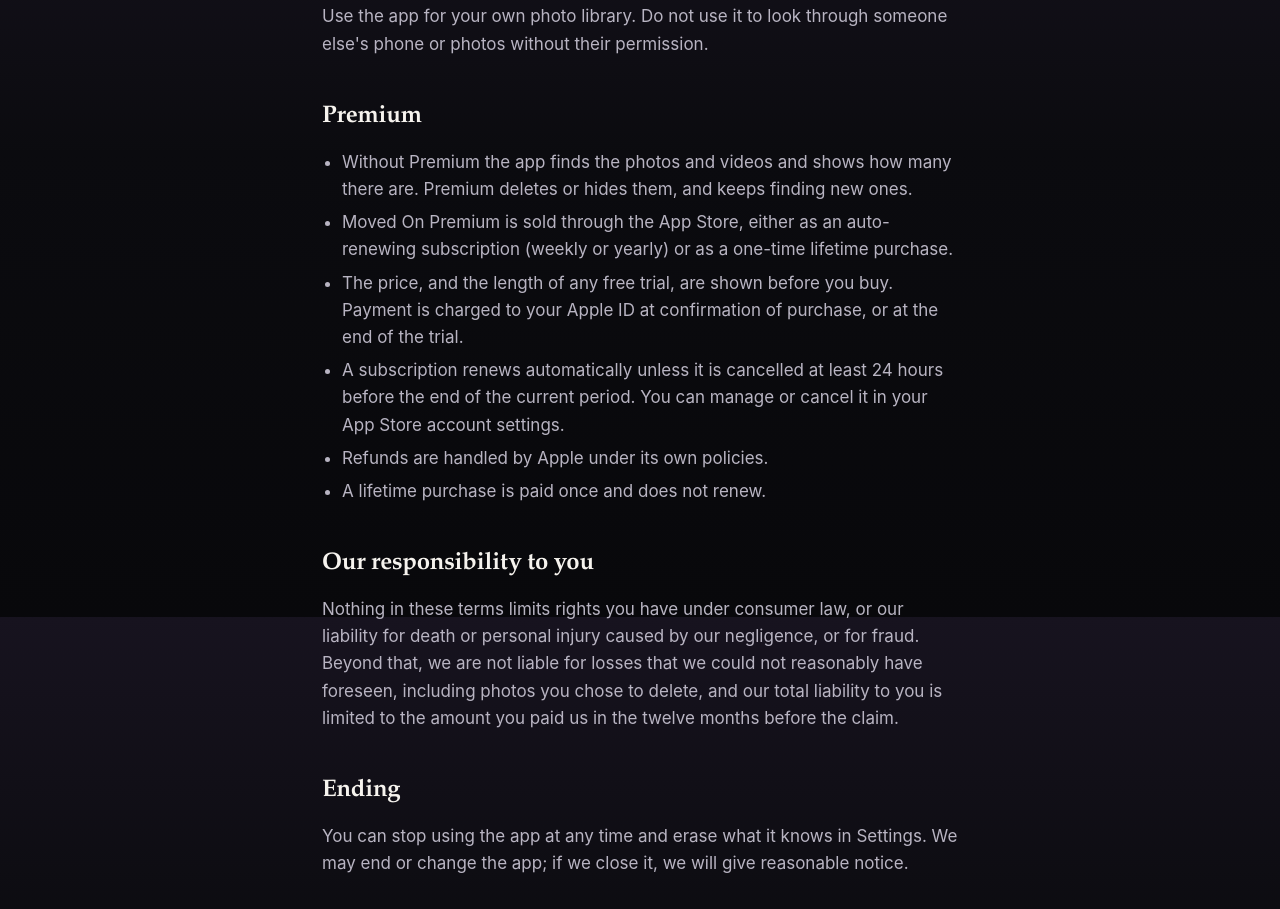
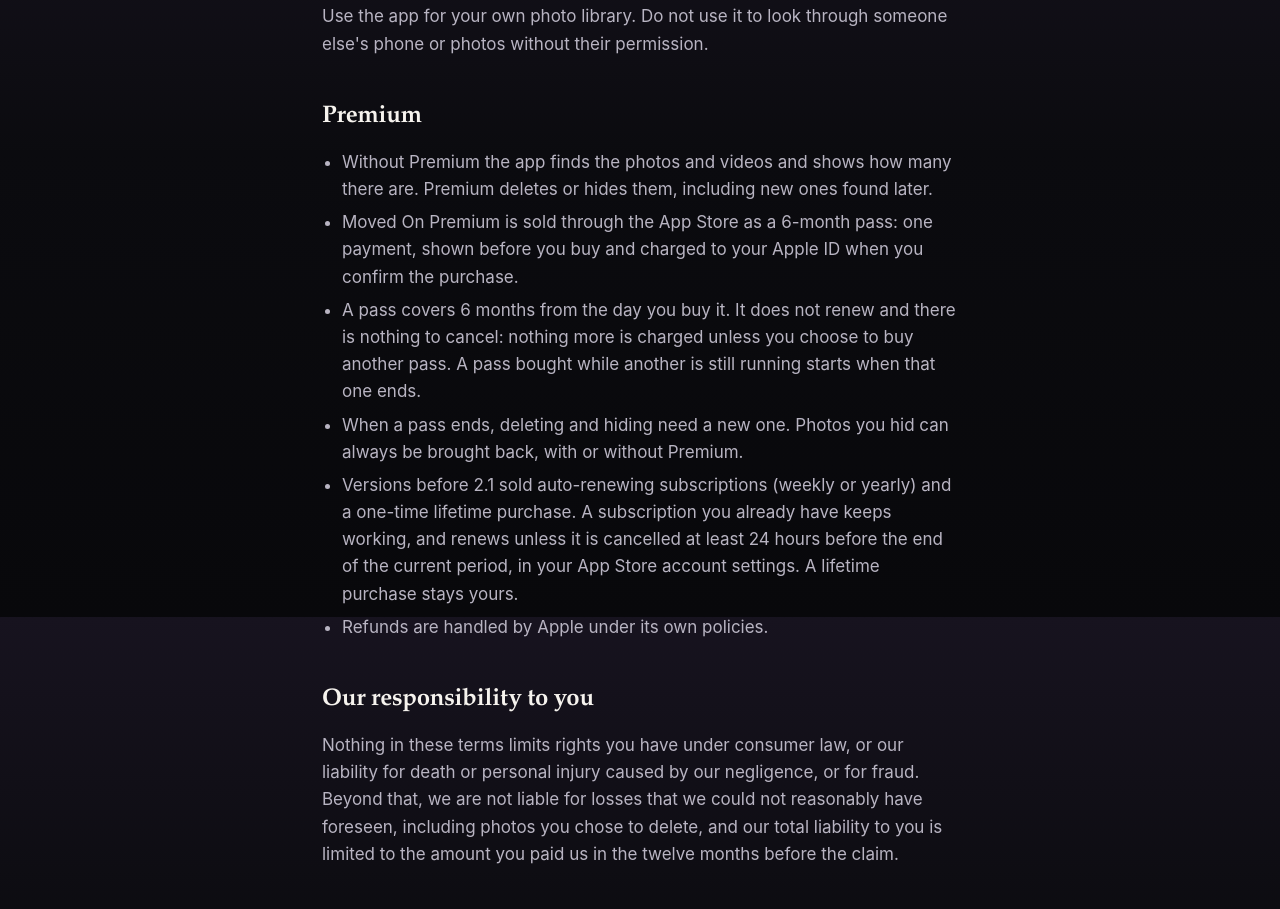
Before and after one commit to lukazsdev/couples-recap-site, a plain HTML site: page terms/index.html in a window 1280 px wide. Shown: the part 983-1892 px from the top of the page. Drawn offline with Linux system fonts and the light colour scheme.

Commit message:
Update Moved On pages

```diff
--- a/terms/index.html
+++ b/terms/index.html
@@ -11,7 +11,7 @@
     <main>
       <a class="brand" href="../">Moved On</a>
       <h1>Terms of use</h1>
-      <p class="updated">Last updated: 24 November 2026</p>
+      <p class="updated">Last updated: 25 November 2026</p>
 
       <p>
         These terms are an agreement between you and Velori Labs Ltd, a company registered in England and
@@ -58,22 +58,28 @@
       <ul>
         <li>
           Without Premium the app finds the photos and videos and shows how many there are. Premium deletes or
-          hides them, and keeps finding new ones.
+          hides them, including new ones found later.
         </li>
         <li>
-          Moved On Premium is sold through the App Store, either as an auto-renewing subscription (weekly or
-          yearly) or as a one-time lifetime purchase.
+          Moved On Premium is sold through the App Store as a 6-month pass: one payment, shown before you buy
+          and charged to your Apple ID when you confirm the purchase.
         </li>
         <li>
-          The price, and the length of any free trial, are shown before you buy. Payment is charged to your
-          Apple ID at confirmation of purchase, or at the end of the trial.
+          A pass covers 6 months from the day you buy it. It does not renew and there is nothing to cancel:
+          nothing more is charged unless you choose to buy another pass. A pass bought while another is still
+          running starts when that one ends.
         </li>
         <li>
-          A subscription renews automatically unless it is cancelled at least 24 hours before the end of the
-          current period. You can manage or cancel it in your App Store account settings.
+          When a pass ends, deleting and hiding need a new one. Photos you hid can always be brought back,
+          with or without Premium.
+        </li>
+        <li>
+          Versions before 2.1 sold auto-renewing subscriptions (weekly or yearly) and a one-time lifetime
+          purchase. A subscription you already have keeps working, and renews unless it is cancelled at least
+          24 hours before the end of the current period, in your App Store account settings. A lifetime
+          purchase stays yours.
         </li>
         <li>Refunds are handled by Apple under its own policies.</li>
-        <li>A lifetime purchase is paid once and does not renew.</li>
       </ul>
 
       <h2>Our responsibility to you</h2>
```
